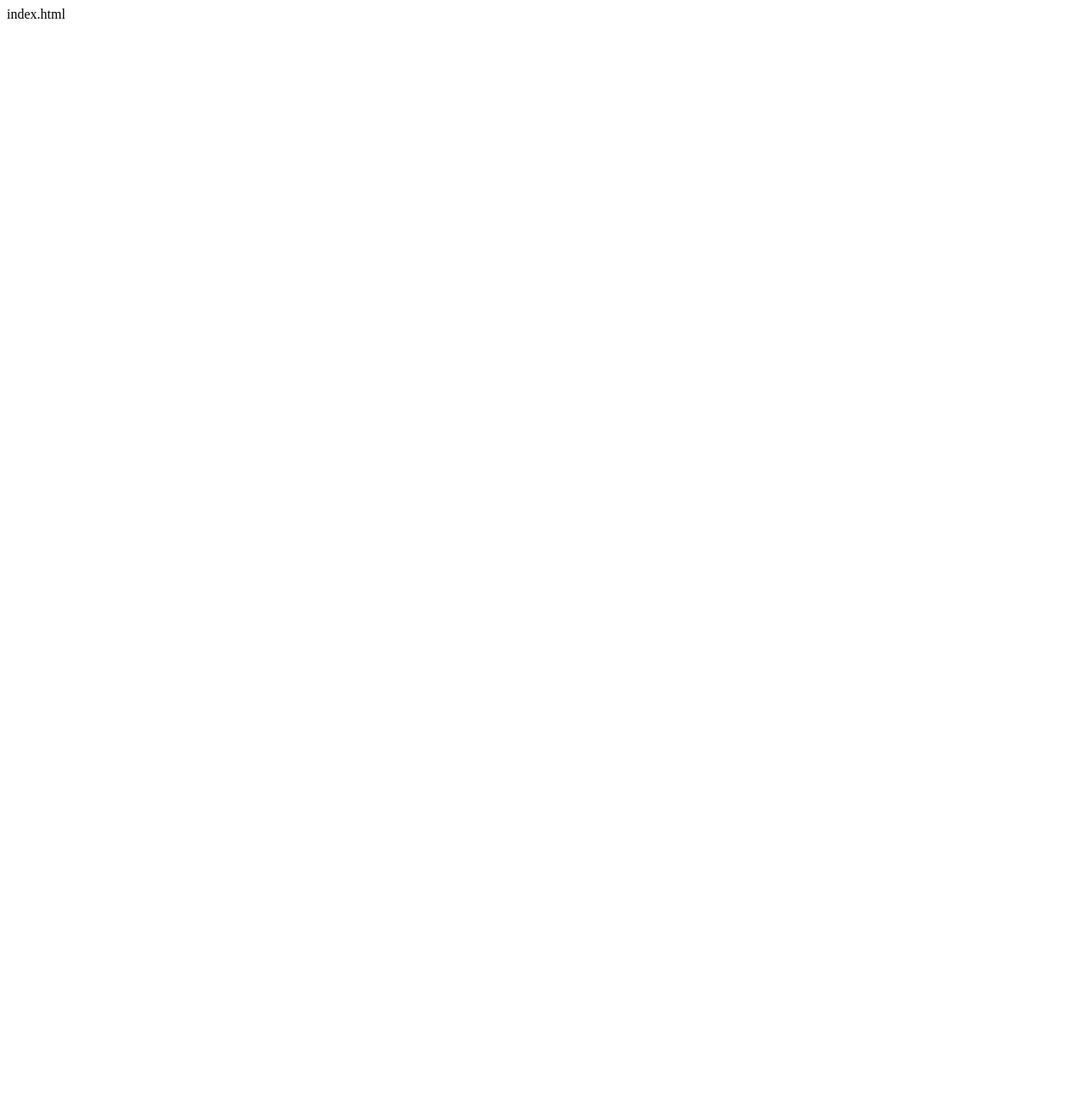
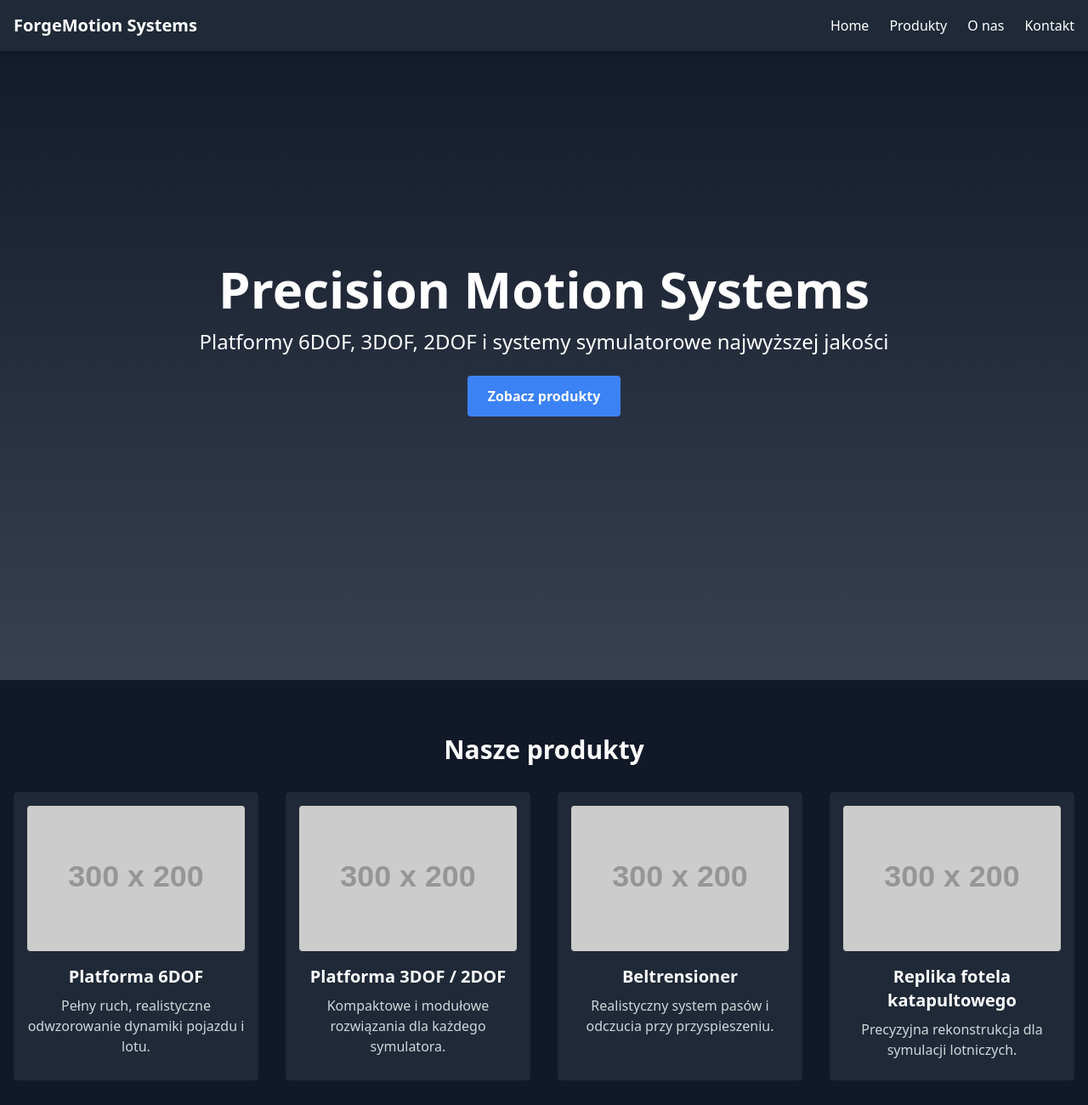
Before and after one commit to Lechtej/forgemotion-systems, a plain HTML site: page index.html in a window 1280 px wide. Shown: the top 1300 px of the page at 85% size. Before the commit the page ends 800 px from the top, so only its background shows below. Drawn offline with nearby package versions, Linux system fonts and the light colour scheme; placeholder pictures from the web are drawn by us.

Commit message:
Update index.html

```diff
--- a/index.html
+++ b/index.html
@@ -1 +1,101 @@
-index.html
+<!DOCTYPE html>
+<html lang="pl">
+<head>
+  <meta charset="UTF-8">
+  <meta name="viewport" content="width=device-width, initial-scale=1.0">
+  <title>ForgeMotion Systems</title>
+  <script src="https://cdn.tailwindcss.com"></script>
+  <style>
+    /* Prosta animacja fade-in dla hero */
+    .fade-in {
+      opacity: 0;
+      transform: translateY(20px);
+      animation: fadeInUp 1s forwards;
+    }
+    @keyframes fadeInUp {
+      to { opacity: 1; transform: translateY(0); }
+    }
+  </style>
+</head>
+<body class="bg-gray-900 text-white font-sans">
+
+  <!-- Header -->
+  <header class="bg-gray-800 p-4 fixed w-full z-10 shadow-md">
+    <div class="container mx-auto flex justify-between items-center">
+      <h1 class="text-xl font-bold">ForgeMotion Systems</h1>
+      <nav>
+        <ul class="flex space-x-6">
+          <li><a href="#hero" class="hover:text-blue-400">Home</a></li>
+          <li><a href="#produkty" class="hover:text-blue-400">Produkty</a></li>
+          <li><a href="#onas" class="hover:text-blue-400">O nas</a></li>
+          <li><a href="#kontakt" class="hover:text-blue-400">Kontakt</a></li>
+        </ul>
+      </nav>
+    </div>
+  </header>
+
+  <!-- Hero Section -->
+  <section id="hero" class="h-screen flex flex-col justify-center items-center bg-gradient-to-b from-gray-900 to-gray-700 text-center p-4 fade-in">
+    <h2 class="text-4xl md:text-6xl font-bold mb-4">Precision Motion Systems</h2>
+    <p class="text-lg md:text-2xl mb-6">Platformy 6DOF, 3DOF, 2DOF i systemy symulatorowe najwyższej jakości</p>
+    <a href="#produkty" class="bg-blue-500 hover:bg-blue-600 text-white px-6 py-3 rounded font-semibold">Zobacz produkty</a>
+  </section>
+
+  <!-- Produkty Section -->
+  <section id="produkty" class="container mx-auto py-16 px-4">
+    <h3 class="text-3xl font-bold mb-8 text-center">Nasze produkty</h3>
+    <div class="grid md:grid-cols-2 lg:grid-cols-4 gap-8">
+      <!-- Platforma 6DOF -->
+      <div class="bg-gray-800 rounded p-4 text-center hover:scale-105 transform transition duration-300">
+        <img src="https://via.placeholder.com/300x200?text=6DOF" alt="Platforma 6DOF" class="mb-4 rounded">
+        <h4 class="text-xl font-semibold mb-2">Platforma 6DOF</h4>
+        <p class="text-gray-300 mb-2">Pełny ruch, realistyczne odwzorowanie dynamiki pojazdu i lotu.</p>
+      </div>
+      <!-- Platforma 3DOF / 2DOF -->
+      <div class="bg-gray-800 rounded p-4 text-center hover:scale-105 transform transition duration-300">
+        <img src="https://via.placeholder.com/300x200?text=3DOF+2DOF" alt="Platforma 3DOF / 2DOF" class="mb-4 rounded">
+        <h4 class="text-xl font-semibold mb-2">Platforma 3DOF / 2DOF</h4>
+        <p class="text-gray-300 mb-2">Kompaktowe i modułowe rozwiązania dla każdego symulatora.</p>
+      </div>
+      <!-- Beltrensioner -->
+      <div class="bg-gray-800 rounded p-4 text-center hover:scale-105 transform transition duration-300">
+        <img src="https://via.placeholder.com/300x200?text=Beltrensioner" alt="Beltrensioner" class="mb-4 rounded">
+        <h4 class="text-xl font-semibold mb-2">Beltrensioner</h4>
+        <p class="text-gray-300 mb-2">Realistyczny system pasów i odczucia przy przyspieszeniu.</p>
+      </div>
+      <!-- Replika fotela katapultowego -->
+      <div class="bg-gray-800 rounded p-4 text-center hover:scale-105 transform transition duration-300">
+        <img src="https://via.placeholder.com/300x200?text=Fotel+Katapultowy" alt="Replika fotela katapultowego" class="mb-4 rounded">
+        <h4 class="text-xl font-semibold mb-2">Replika fotela katapultowego</h4>
+        <p class="text-gray-300 mb-2">Precyzyjna rekonstrukcja dla symulacji lotniczych.</p>
+      </div>
+    </div>
+  </section>
+
+  <!-- About Section -->
+  <section id="onas" class="bg-gray-800 py-16 px-4">
+    <div class="container mx-auto text-center">
+      <h3 class="text-3xl font-bold mb-6">O nas</h3>
+      <p class="text-gray-300 max-w-2xl mx-auto">ForgeMotion Systems specjalizuje się w projektowaniu i produkcji profesjonalnych systemów motion dla symulatorów lotu i wyścigów. Nasze konstrukcje łączą precyzję, bezpieczeństwo i komfort użytkownika.</p>
+    </div>
+  </section>
+
+  <!-- Contact Section -->
+  <section id="kontakt" class="container mx-auto py-16 px-4">
+    <h3 class="text-3xl font-bold mb-6 text-center">Kontakt</h3>
+    <form class="max-w-xl mx-auto bg-gray-800 rounded p-6 flex flex-col gap-4">
+      <input type="text" placeholder="Imię i nazwisko" class="p-3 rounded bg-gray-700 border border-gray-600 focus:outline-none focus:border-blue-500">
+      <input type="email" placeholder="Email" class="p-3 rounded bg-gray-700 border border-gray-600 focus:outline-none focus:border-blue-500">
+      <input type="text" placeholder="Firma / Projekt" class="p-3 rounded bg-gray-700 border border-gray-600 focus:outline-none focus:border-blue-500">
+      <textarea placeholder="Wiadomość" class="p-3 rounded bg-gray-700 border border-gray-600 focus:outline-none focus:border-blue-500"></textarea>
+      <button type="submit" class="bg-blue-500 hover:bg-blue-600 text-white px-6 py-3 rounded font-semibold">Wyślij wiadomość</button>
+    </form>
+  </section>
+
+  <!-- Footer -->
+  <footer class="bg-gray-900 py-6 text-center text-gray-400">
+    &copy; 2025 ForgeMotion Systems. Wszelkie prawa zastrzeżone.
+  </footer>
+
+</body>
+</html>
```
